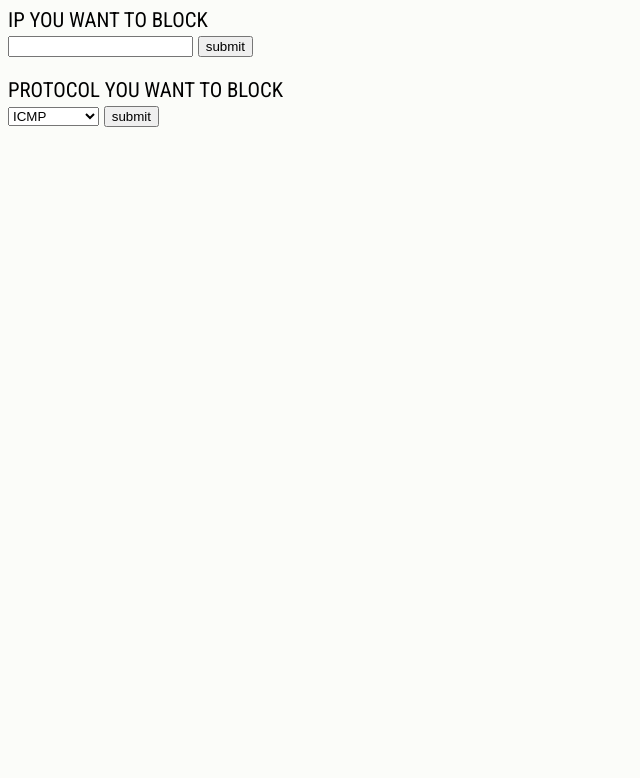
After one commit to spewwerrier/sentinel, a Django app: page /filterip in a window 1280 px wide. The commit adds this page. Shown: the top 778 px of the page, without its empty margins (0-640 px from the left). Run offline with Django 5.2, Linux system fonts and the light colour scheme; parts of the project's set-up code (start-up, migrations or seed data) failed here and were passed over.

Commit message:
UI looks okay imo

```diff
--- /dev/null
+++ b/sentinel/server/templates/server/filter.html
@@ -0,0 +1,35 @@
+<html>
+	<head>
+		<style>
+			@import url('https://fonts.googleapis.com/css2?family=Roboto+Condensed:ital,wght@0,100..900;1,100..900&display=swap');
+
+				body{
+					font-size: 1.3em;
+					font-family: "Roboto Condensed";
+					background-color: #fbfcf9;
+				}
+		</style>
+	</head>
+	<body>
+		IP YOU WANT TO BLOCK
+		<form method="POST" action="/filter" accept-charset="utf-8">
+			<input type="text" name="ipstring" required></input>
+			<button type="submit">submit</button>
+		</form>
+		PROTOCOL YOU WANT TO BLOCK
+		<form method="POST" action="/filter" accept-charset="utf-8">
+			<select name="ipstring" required>
+				<option value="1">ICMP</option>
+				<option value="4">IPv4</option>
+				<option value="6">TCP</option>
+				<option value="41">IPv6</option>
+				<option value="43">IPv6-Route</option>
+				<option value="44">IPv6-Frag</option>
+				<option value="58">IPv6-ICMP</option>
+				<option value="59">IPv6-NoNxt</option>
+				<option value="60">IPv6-Opts</option>
+			</select>
+			<button type="submit">submit</button>
+		</form>
+	</body>
+</html>
--- a/sentinel/server/urls.py
+++ b/sentinel/server/urls.py
@@ -4,6 +4,7 @@ from . import ebpf_data
 
 urlpatterns = [
     path('', views.index),
+    path('filterip', views.filter_option),
     path('incoming/', ebpf_data.incoming),
     path('filter', ebpf_data.filter)
 ]
--- a/sentinel/server/views.py
+++ b/sentinel/server/views.py
@@ -6,3 +6,6 @@ from django.template import loader
 # other request are done by ebpf_data.py
 def index(request: HttpRequest):
     return render(request, 'server/index.html')
+
+def filter_option(request: HttpRequest):
+    return render(request, 'server/filter.html')
```
Also changed, not shown: sentinel/server/templates/server/index.html (+32 -13 lines).
